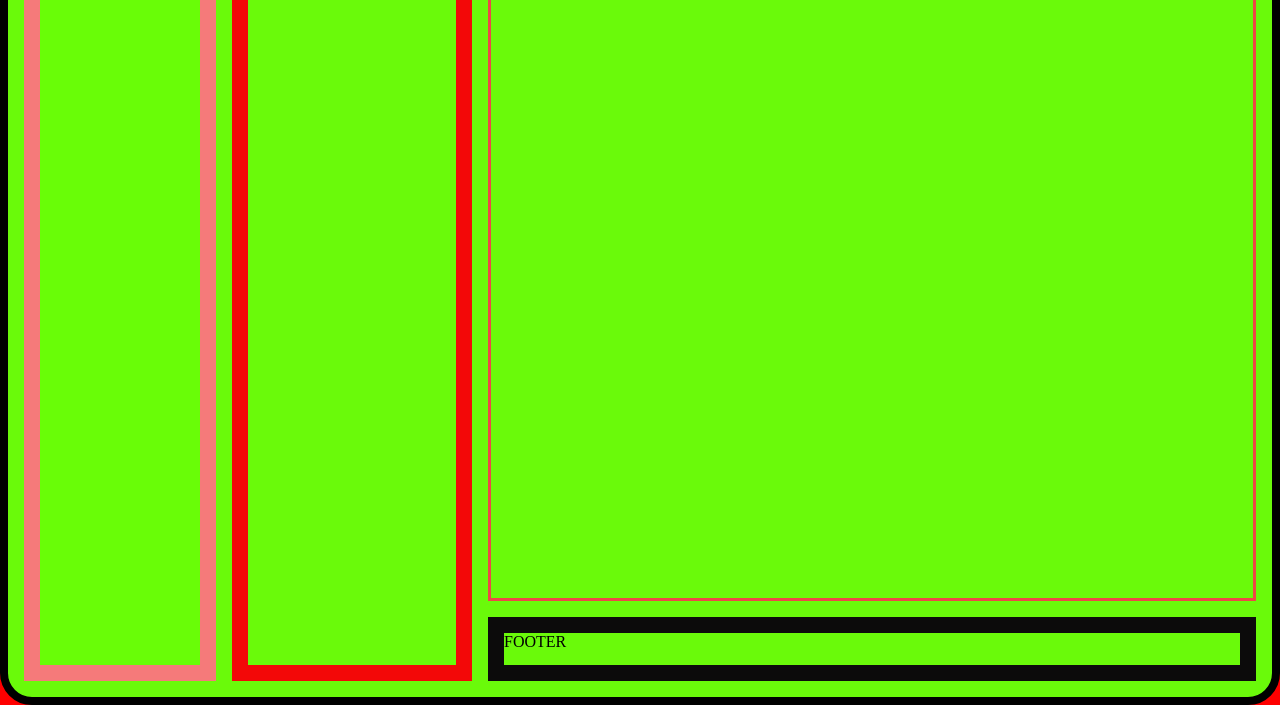
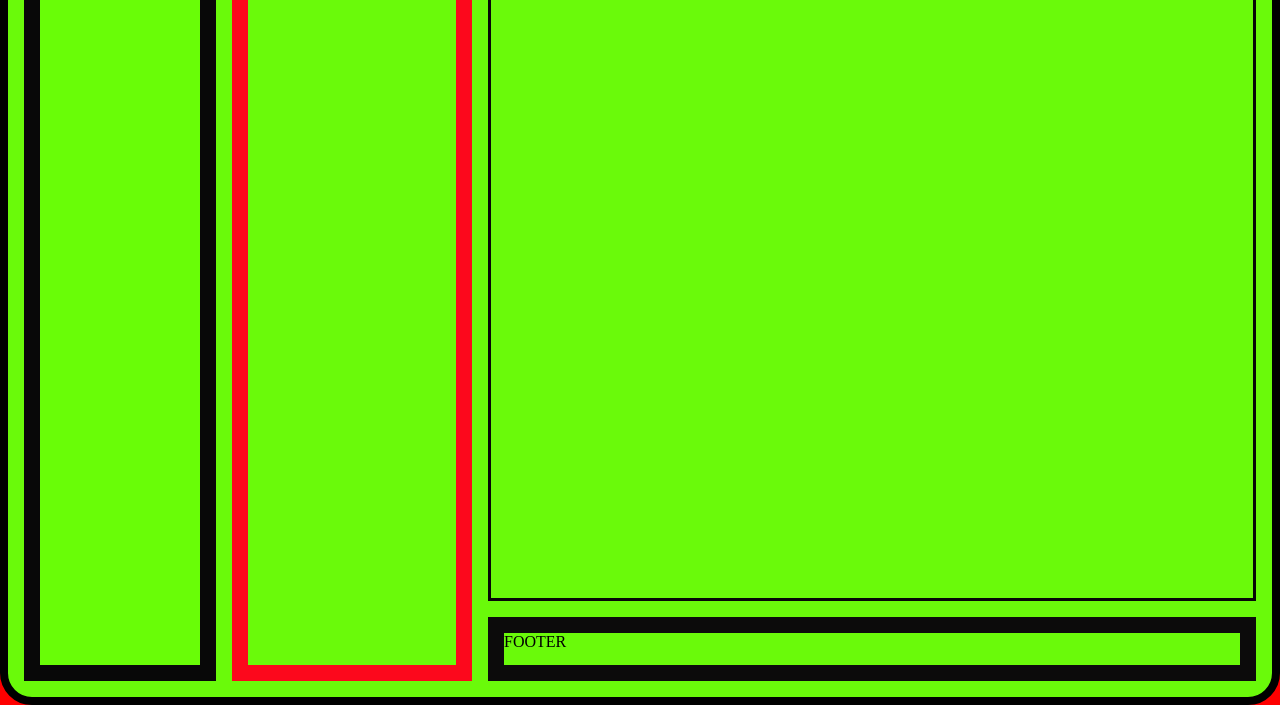
Before and after one commit to felipetorres295/cognitus, a plain HTML site: page index.html in a window 1280 px wide. Shown: the part 143-848 px from the top of the page. Drawn offline with Linux system fonts and the light colour scheme.

Commit message:
cambiar color

```diff
--- a/style.css
+++ b/style.css
@@ -48,12 +48,12 @@ header #pageImage {
 
 nav {
     grid-area: nav;
-    border: 1rem solid rgb(245, 122, 122);
+    border: 1rem solid rgb(8, 8, 8);
     background-color:rgb(105, 253, 7);
 }
 
 .cocacola {
-    border: 0.2rem solid rgb(238, 71, 71);
+    border: 0.2rem solid rgb(7, 7, 7);
 }
 
 .altura {
@@ -67,7 +67,7 @@ nav {
 
 aside {
     grid-area: aside;
-    border: 1rem solid rgb(243, 8, 8);
+    border: 1rem solid rgb(252, 8, 28);
 }
 
 main{
```
